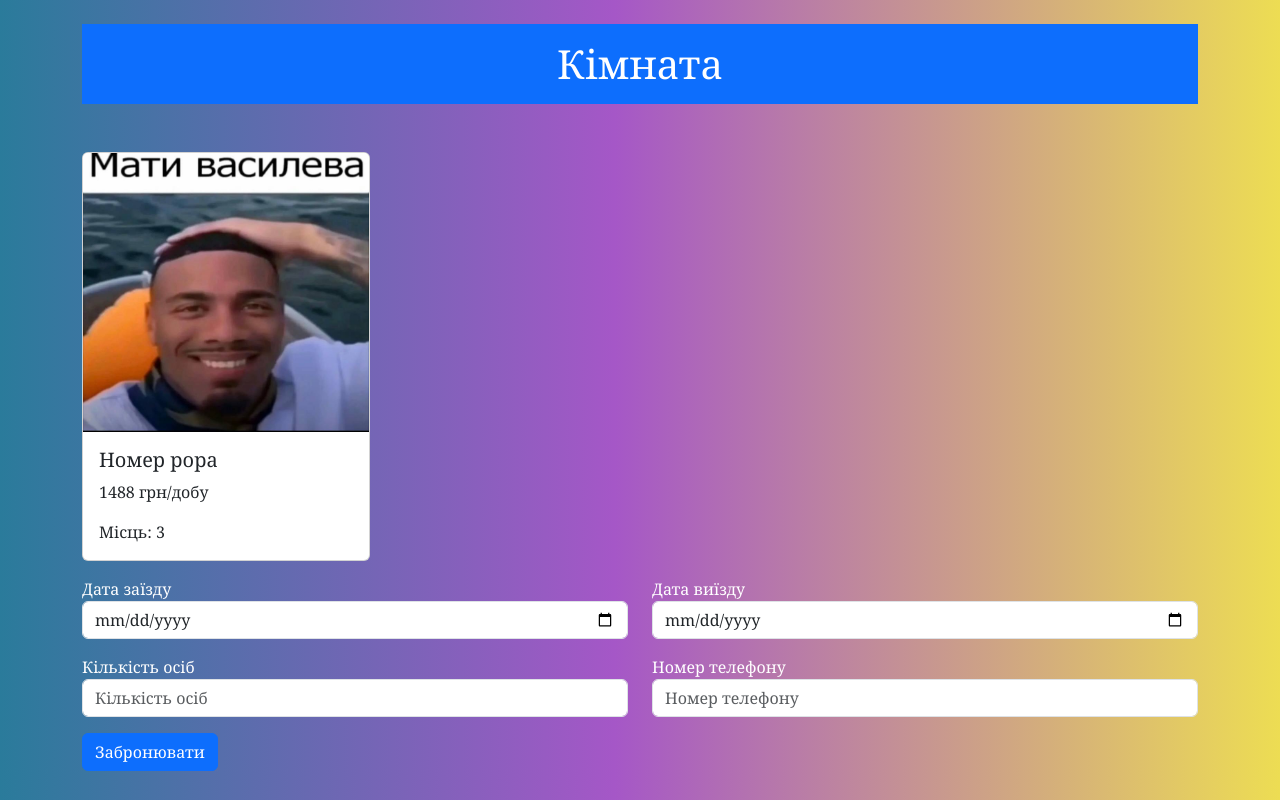
After one commit to KuKashka/booking, a Django app: page /room/1 in a window 1280 px wide. The commit adds this page. Run offline with Django 5.2, Linux system fonts and the light colour scheme; data comes from the database, SQL or seed files in the repository; both versions use the stored data as it was after the commit.

Commit message:
готово коп

```diff
--- a/auth_system/models.py
+++ b/auth_system/models.py
@@ -3,7 +3,7 @@ from django.contrib.auth.models import AbstractUser
 
 # Create your models here.
 class User(AbstractUser):
-    phone = models.CharField
+    phone = models.CharField(max_length=100)
     date_of_birth = models.DateField(null=True, blank=True)
     email = models.EmailField(unique=True)
 
--- a/booking_app/urls.py
+++ b/booking_app/urls.py
@@ -1,6 +1,8 @@
 from django.urls import path
 from . import views
 
+
 urlpatterns = [
     path('', views.home, name='home'),
+    path('room/<int:room_id>', views.room_page, name='room_page'),
 ]
--- a/booking_app/views.py
+++ b/booking_app/views.py
@@ -1,5 +1,7 @@
-from django.shortcuts import render
-from booking_app.models import Room
+from django.shortcuts import render, redirect
+from django.contrib import messages
+from booking_app.models import Room, Booking
+from django.contrib.auth.decorators import login_required
 
 # Create your views here.
 def home(request):
@@ -9,3 +11,39 @@ def home(request):
     }
 
     return render(request, 'home.html', context)
+
+def room_page(request, room_id):
+    room =  Room.objects.get(id=room_id)
+
+    if request.method == "POST":
+        check_in = request.POST.get('check_in')
+        check_out = request.POST.get('check_out')
+        guests = request.POST.get('guests')
+        phone = request.POST.get('phone')
+
+        if check_in and check_out and guests and phone:
+            is_booked = Booking.objects.filter(
+                room=room,
+                check_in__lte=check_out,
+                check_out__gt=check_in
+
+            )
+            if is_booked.exists():
+                messages.error(request, "Ця кімната вже заброньована на вказані дати.")
+            else:
+                Booking.objects.create(
+                    room=room,
+                    user=request.user,
+                    check_in=check_in,
+                    check_out=check_out,
+                    persons=guests,
+                    phone_number=phone,
+                )
+                messages.success(request, "Кімнату успішно заброньовано!")
+                return redirect('home')
+
+
+    context={
+        'room': room,
+    }
+    return render(request, 'room_page.html', context)
--- a/templates/home.html
+++ b/templates/home.html
@@ -9,7 +9,7 @@
   <div class="card-body">
     <h5 class="card-title">Номер {{room.title}}</h5>
     <p class="card-text">{{room.copacity}} грн/добу</p>
-    <a href="#" class="btn btn-primary">Забронювати</a>
+    <a href="{% url 'room_page' room.id %}" class="btn btn-primary">Забронювати</a>
   </div>
 </div>
 {% endfor %}
--- /dev/null
+++ b/templates/room_page.html
@@ -0,0 +1,54 @@
+{% extends 'base.html' %}
+
+{% block title %} Кімната {% endblock %}
+
+{% block content %}
+<h1 class="bg-primary p-3 mb-5 text-center text-white">Кімната</h1>
+<div class="card" style="width: 18rem;">
+    {% if room.image  %}
+        <img src="{{room.image.url}}" class="card-img-top">
+    {% endif %}
+    <div class="card-body">
+        <h5 class="card-title">Номер {{room.title}}</h5>
+        <p class="card-text">{{room.price}} грн/добу</p>
+        <p class="card-text">Місць: {{room.capacity}}</p>
+
+    </div>
+</div>
+
+<form method="post">
+    {% csrf_token %}
+    {% if messages %}
+        <div class="messages">
+            {% for message in messages %}
+                <div class="alert alert-{{ message.tags }}">
+                    {{ message }}
+                </div>
+            {% endfor %}
+        </div>
+    {% endif %}
+    <div class="row my-3">
+        <div class="col">
+            <label for="checkin">Дата заїзду</label>
+            <input type="date" name="check_in" required class="form-control" id="checkin" placeholder="Дата заїзду" aria-label="First name">
+        </div>
+        <div class="col">
+            <label for="checkout">Дата виїзду</label>
+            <input type="date" name="check_out" required class="form-control" id="checkout" placeholder="Дата виїзду" aria-label="Last name">
+        </div>
+    </div>
+    <div class="row my-3">
+        <div class="col">
+            <label for="guests">Кількість осіб</label>
+            <input type="number" name="guests" required class="form-control" id="guests" placeholder="Кількість осіб" aria-label="Кількість осіб">
+        </div>
+        <div class="col">
+            <label for="phone">Номер телефону</label>
+            <input type="tel" name="phone" required class="form-control" id="phone" placeholder="Номер телефону" aria-label="Номер телефону">
+        </div>
+    </div>
+
+    <button type="submit" class="btn btn-primary">Забронювати</button>
+
+</form>
+{% endblock %}
```
Also changed, not shown: auth_system/migrations/0002_user_phone.py (added), db.sqlite3, media/photo_2025-10-02_19-08-27_hHZu4aB.jpg (added).
